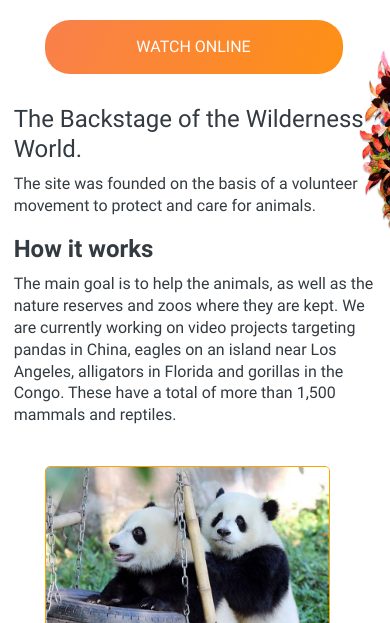
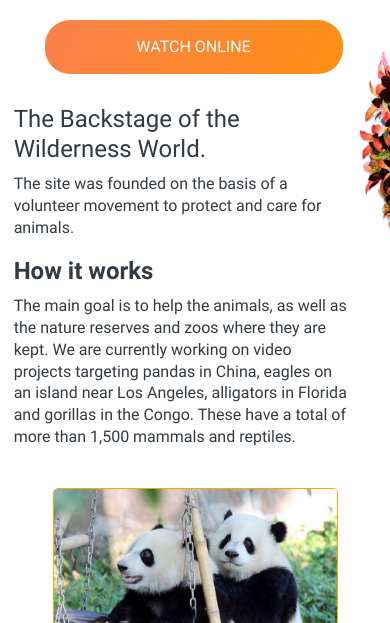
Before and after one commit to jglip/jglip.github.io, a plain HTML site: page index.html in a window 390 px wide. Shown: the part 221-844 px from the top of the page. Drawn offline with Linux system fonts and the light colour scheme.

Commit message:
feat: add margins

```diff
--- a/pages/main/adaptive-mobile.css
+++ b/pages/main/adaptive-mobile.css
@@ -69,7 +69,7 @@
 
     .block-button-watch-online {
         text-align: center;
-        /* padding: 0 5px 0 0; */
+
     }
 
     .section-header button {
@@ -83,6 +83,10 @@
         right: -43px;
         bottom: -204px;
         width: 75px;
+    }
+
+    .description {
+        width: 93%;
     }
 
     .d-text-field {
@@ -114,6 +118,7 @@
     .animal-cards {
         height: 1349px;
         margin-top: 0px;
+        justify-content: center;
 
     }
     .card {
@@ -301,48 +306,4 @@ footer .logo::after {
 
 
 
-
-
-
-
-
-
-
-
-
-
-
-
-
-
-
-
-
-
-
-
-
-
-
-
-
-
-
-
-
-
-
-
-
-
-
-
-
-
-
-
-
-
-
-
 }
```
